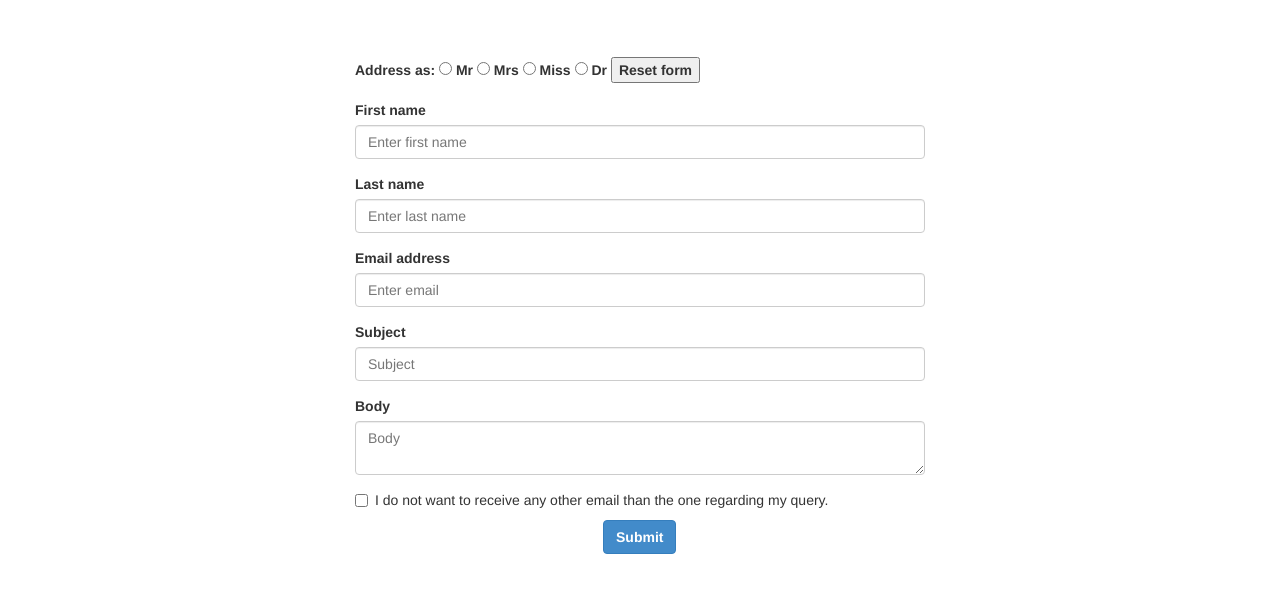
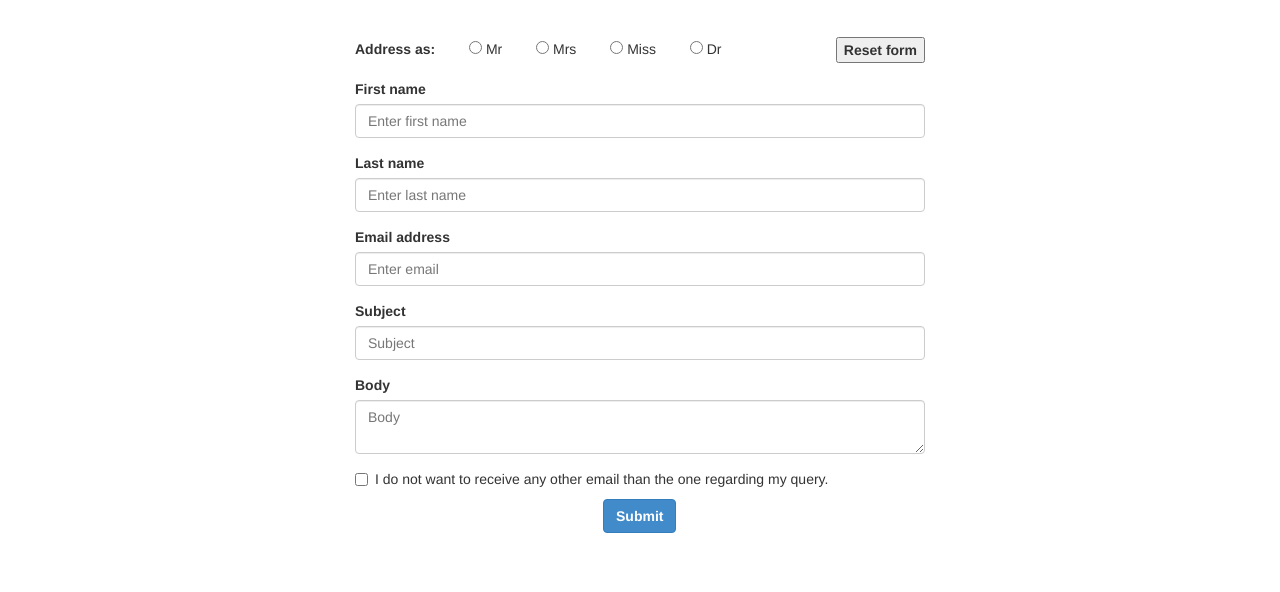
Before and after one commit to Pau16/Test2, a plain HTML site: page index.html in a window 1280 px wide. Shown: the part 192-784 px from the top of the page. Drawn offline with nearby package versions, Linux system fonts and the light colour scheme.

Commit message:
Update starter-template.css

```diff
--- a/starter-template.css
+++ b/starter-template.css
@@ -1,19 +1,32 @@
 body {
-  padding-top: 50px;
-  padding-bottom: 50px;
+  	padding-top: 30px;
+  	padding-bottom: 50px;
 }
+
 .starter-template {
-  padding: 40px 15px;
-  text-align: center;
+  	padding: 40px 15px;
+  	text-align: center;
 }
+
 .myform{
 	width: 50%;
 	margin-left:auto;
 	margin-right:auto;
 }
-#radio{
+
+input[type="radio"]{
 	margin-left: 30px;
 }
+
+span{
+	font-weight: normal;
+}
+
+#reset{
+	float:right;
+	display:in-line;
+}
+
 button{
 	position:relative;
 	margin-left:248px;
```
